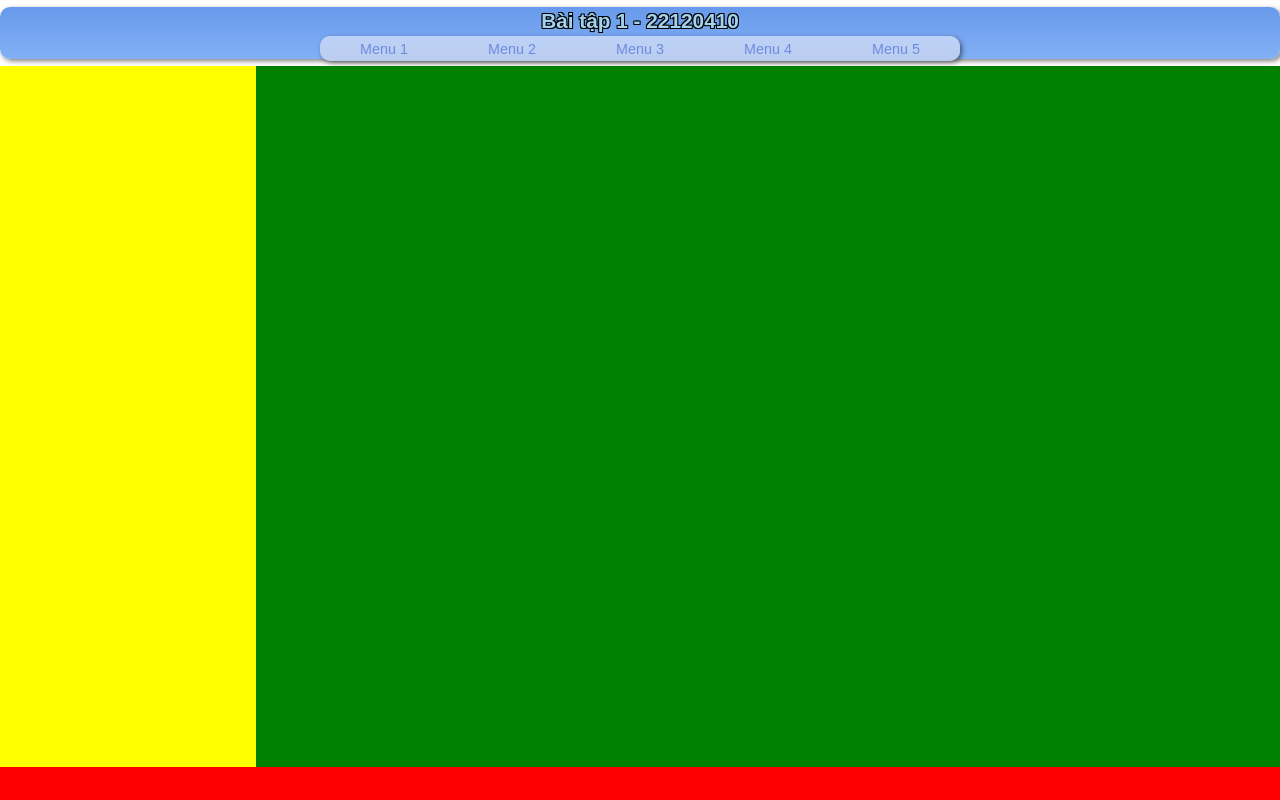
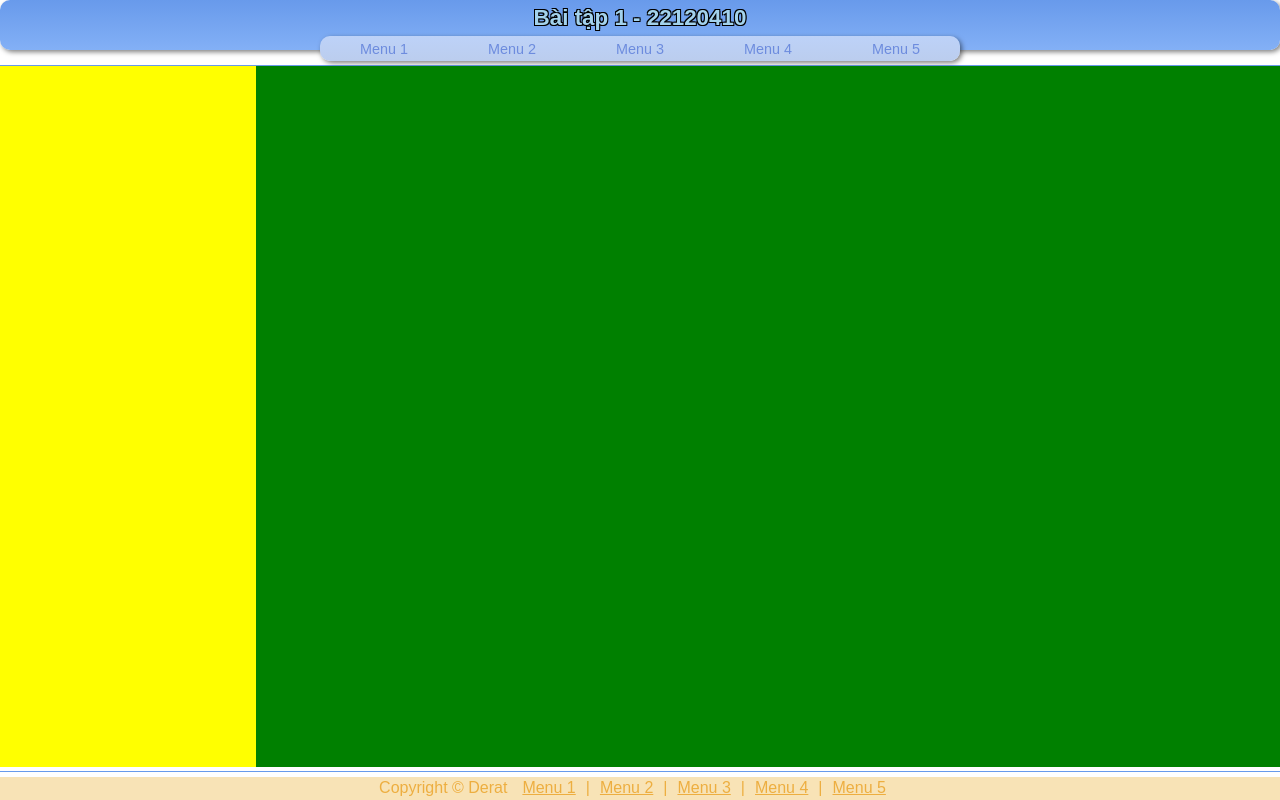
Before and after one commit to DeratSonder/IA01, a plain HTML site: page index.html in a window 1280 px wide. Drawn offline with Linux system fonts and the light colour scheme.

Commit message:
Update header and design footer

```diff
--- a/index.html
+++ b/index.html
@@ -18,6 +18,7 @@
             <div class="header">
                 Bài tập 1 - 22120410
             </div>
+
             <div class="nav">
                 <div class="nav-item"><a href="#menu1">Menu 1</a></div>
                 <div class="nav-item"><a href="#menu2">Menu 2</a></div>
@@ -26,7 +27,9 @@
                 <div class="nav-item"><a href="#menu5">Menu 5</a></div>
             </div>
 
+            <div class="line"></div>
         </div>
+
         <div class="side">
 
         </div>
@@ -34,8 +37,26 @@
 
         </div>
         <div class="footer">
+            <div class="line"></div>
+            <div class="footer-content">
 
+                <div class="footer-text">
+                    Copyright © Derat</div>
+
+                <div class="footer-nav">
+                    <div class="footer-nav-item"><a href="#menu1">Menu 1</a></div>
+                    <div class="nav-devider">|</div>
+                    <div class="footer-nav-item"><a href="#menu2">Menu 2</a></div>
+                    <div class="nav-devider">|</div>
+                    <div class="footer-nav-item"><a href="#menu3">Menu 3</a></div>
+                    <div class="nav-devider">|</div>
+                    <div class="footer-nav-item"><a href="#menu4">Menu 4</a></div>
+                    <div class="nav-devider">|</div>
+                    <div class="footer-nav-item"><a href="#menu5">Menu 5</a></div>
+                </div>
+            </div>
         </div>
+
 
     </div>
 </body>
--- a/styles.css
+++ b/styles.css
@@ -8,8 +8,7 @@ body {
     justify-content: center;
     align-items: center;
     height: 100vh;
-    overflow-x: hidden;
-    overflow-y: hidden;
+
     font-family: Arial, sans-serif;
 }
 
@@ -22,29 +21,28 @@ body {
 }
 
 .header-container {
-
     grid-row: 1;
     grid-column: 1/ span 2;
     display: flex;
     flex-direction: column;
-    justify-content: center;
     align-items: center;
+    justify-content: space-between;
     overflow: hidden;
     position: relative;
 }
 
 .header {
     width: 100%;
-    height: 50px;
-    background: linear-gradient(to bottom,#689aeb, #83b0f6);
+    height: 45px;
+    background: linear-gradient(to bottom, #689aeb, #83b0f6);
     position: relative;
     border-radius: 10px;
     box-shadow: 2px 2px 5px rgba(0, 0, 0, 0.5);
     text-align: center;
-    padding-top: 2px;
+    padding-top: 5px;
     font-weight: bold;
     color: #a3d2ed;
-    font-size: 1.3em;
+    font-size: 1.4em;
     text-shadow:
         1px 1px 0 black,
         -1px -1px 0 black,
@@ -55,9 +53,9 @@ body {
 .nav {
     width: 50%;
     height: 25px;
-    background:  linear-gradient(to bottom, #bdd2f8,#bbcdee);
+    background: linear-gradient(to bottom, #bdd2f8, #bbcdee);
     position: absolute;
-    top:55%;
+    top: 55%;
     margin-bottom: 10px;
     z-index: 5;
     display: flex;
@@ -68,33 +66,85 @@ body {
 }
 
 .nav-item a {
-    color:#6d8cde;
+    color: #6d8cde;
     text-decoration: none;
     font-size: 0.9em;
     padding: 10px;
     display: block;
 }
 
-.nav-item a:hover{
+.nav-item a:hover {
     color: yellow;
 }
 
 
-.side{
+.side {
     background-color: yellow;
     grid-row: 2;
     grid-column: 1;
 }
 
-.main{
+.main {
     background-color: green;
     grid-row: 2;
     grid-column: 2;
 
 }
+
 .footer {
-    background-color: red;
+    display: flex;
+    flex-direction: column;
     grid-row: 3;
     grid-column: 1/ span 2;
     text-align: center;
+    justify-content:space-between;
+    align-items: center;
 }
+
+.line {
+    width: 100%;
+    height: 1px;
+    background-color: #689aeb;
+    margin-top: 4px;
+    justify-self: center;
+    align-self: center;
+
+}
+
+.footer-content {
+    height: 70%;
+    width: 100%;
+    background-color: #f8e3b6;
+    display: flex;
+    justify-content: center;
+    align-items: center;
+}
+
+.footer-text {
+    color: #edae40;
+    text-decoration: none;
+    text-align: center;
+    align-items: center;
+}
+
+.footer-nav {
+    display: flex;
+    align-items: center;
+    justify-content: center;
+    padding: 0 10px;
+}
+
+.footer-nav-item a {
+    color: #edae40;
+    padding: 0 5px;
+}
+
+.footer-nav-item a:hover {
+    background-color: #edae40;
+    color: #f8e3b6;
+}
+
+.nav-devider {
+    color: #edae40;
+    padding: 0 5px;
+}
```
